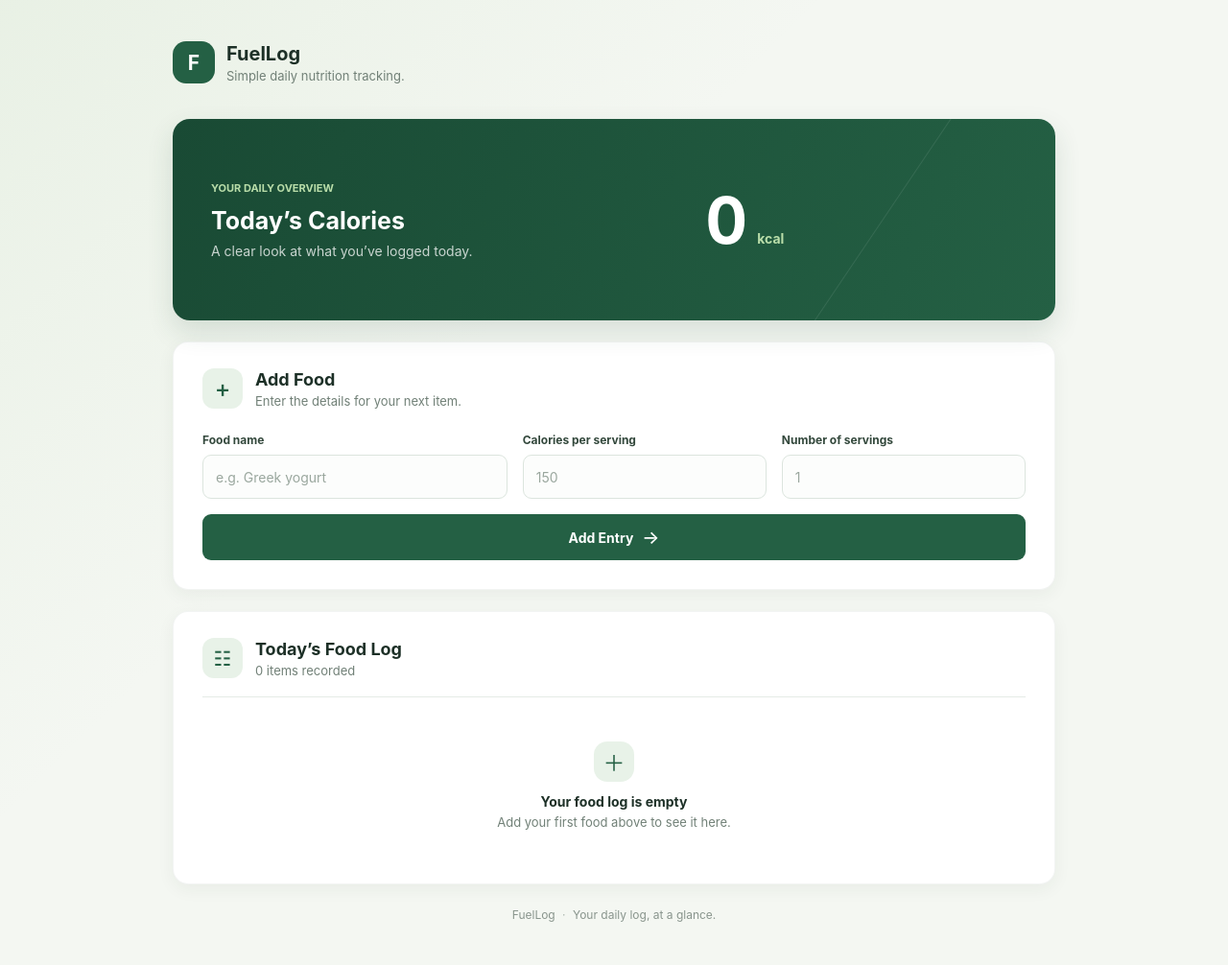
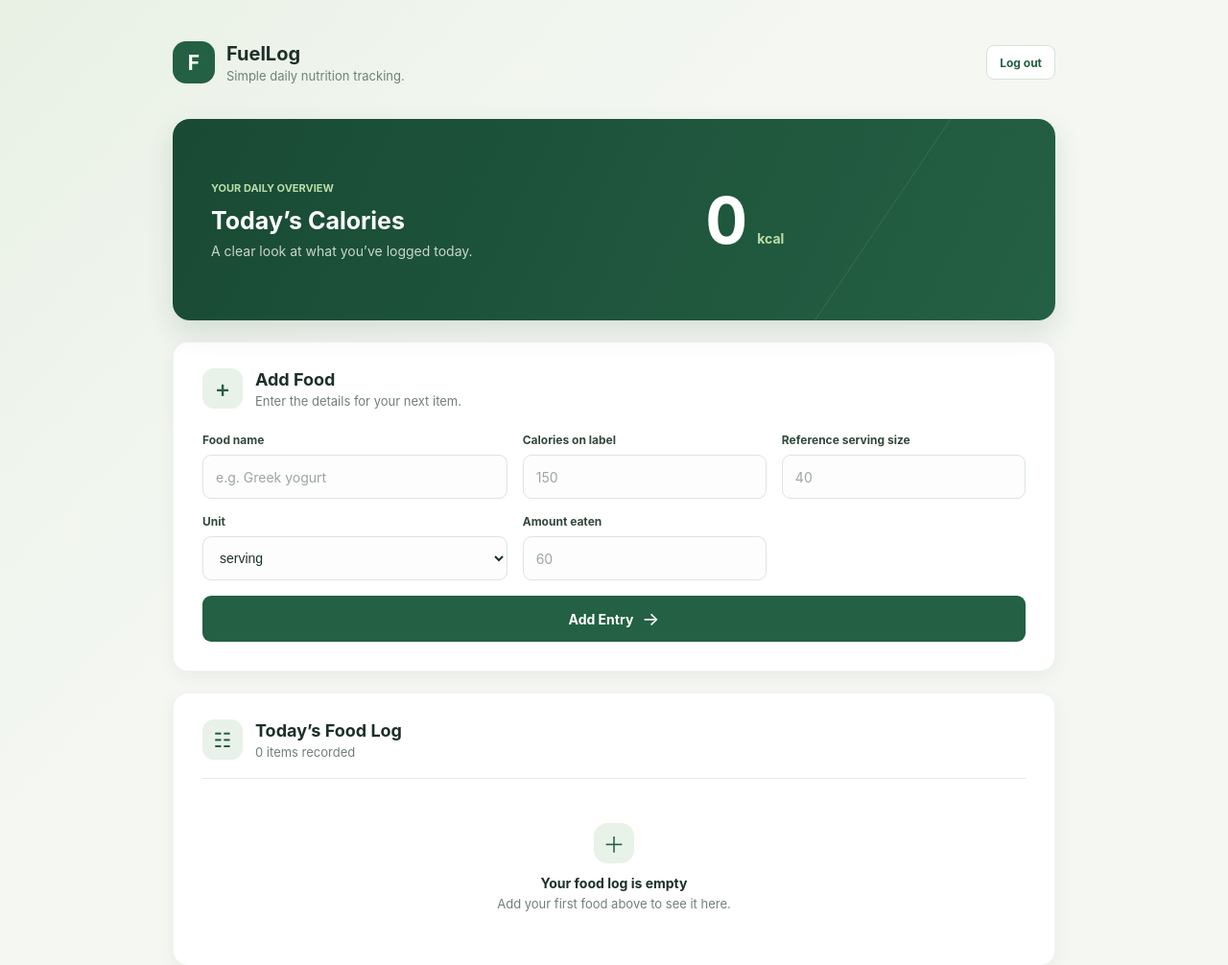
Before and after one commit to ygumelanie/calorie-tracker, a Flask app: template templates/index.html in a window 1280 px wide. Shown: the top 1006 px of the page at 96% size. Run offline with Flask 3, Linux system fonts and the light colour scheme; the template is opened without the code that fills it, so the values that code supplies are empty.

Commit message:
Add user accounts and measurement units

```diff
--- a/app.py
+++ b/app.py
@@ -1,107 +1,319 @@
 import math
 import os
 import sqlite3
-from datetime import date
+from contextlib import contextmanager
+from datetime import date, datetime
 
 from flask import Flask, redirect, render_template, request, url_for
+from flask_login import LoginManager, UserMixin, current_user, login_required, login_user, logout_user
+from werkzeug.security import check_password_hash, generate_password_hash
 
 app = Flask(__name__)
+app.config["SECRET_KEY"] = os.environ.get("SECRET_KEY") or "development-only-change-this-secret-key"
 app.config["DATABASE"] = os.path.join(app.root_path, "calorie_tracker.db")
+app.config["SESSION_COOKIE_HTTPONLY"] = True
+app.config["SESSION_COOKIE_SAMESITE"] = "Lax"
+
+login_manager = LoginManager()
+login_manager.login_view = "login"
+login_manager.init_app(app)
+
+ENTRY_COLUMNS = {
+    "id",
+    "user_id",
+    "food",
+    "label_calories",
+    "reference_size",
+    "unit",
+    "amount_eaten",
+    "total_calories",
+    "entry_date",
+}
+USER_COLUMNS = {"id", "username", "email", "password_hash"}
+ALLOWED_UNITS = {"serving", "g", "oz"}
+
+
+class User(UserMixin):
+    def __init__(self, user_id, username, email, password_hash):
+        self.id = str(user_id)
+        self.username = username
+        self.email = email
+        self.password_hash = password_hash
+
+
+@contextmanager
+def get_connection():
+    connection = sqlite3.connect(app.config["DATABASE"])
+    connection.row_factory = sqlite3.Row
+    connection.execute("PRAGMA foreign_keys = ON")
+    try:
+        yield connection
+        connection.commit()
+    except Exception:
+        connection.rollback()
+        raise
+    finally:
+        connection.close()
+
+
+def has_compatible_schema(database_path):
+    connection = sqlite3.connect(database_path)
+    try:
+        tables = {
+            row[0]
+            for row in connection.execute(
+                "SELECT name FROM sqlite_master WHERE type = ?",
+                ("table",),
+            )
+        }
+        if "food_entries" in tables:
+            columns = {
+                row[1] for row in connection.execute("PRAGMA table_info(food_entries)")
+            }
+            if not ENTRY_COLUMNS.issubset(columns):
+                return False
+        if "users" in tables:
+            columns = {row[1] for row in connection.execute("PRAGMA table_info(users)")}
+            if not USER_COLUMNS.issubset(columns):
+                return False
+        return True
+    except sqlite3.DatabaseError:
+        return False
+    finally:
+        connection.close()
+
+
+def backup_incompatible_database(database_path):
+    root, extension = os.path.splitext(database_path)
+    timestamp = datetime.now().strftime("%Y%m%d-%H%M%S-%f")
+    backup_path = f"{root}.backup-{timestamp}{extension or '.db'}"
+
+    source = sqlite3.connect(database_path)
+    backup = sqlite3.connect(backup_path)
+    try:
+        source.backup(backup)
+    finally:
+        backup.close()
+        source.close()
+
+    os.remove(database_path)
+    return backup_path
 
 
 def init_db():
-    with sqlite3.connect(app.config["DATABASE"]) as connection:
+    database_path = app.config["DATABASE"]
+    os.makedirs(os.path.dirname(os.path.abspath(database_path)), exist_ok=True)
+    if os.path.exists(database_path) and not has_compatible_schema(database_path):
+        backup_path = backup_incompatible_database(database_path)
+        print(f"Incompatible database preserved as {backup_path}")
+
+    with get_connection() as connection:
+        connection.execute(
+            """
+            CREATE TABLE IF NOT EXISTS users (
+                id INTEGER PRIMARY KEY AUTOINCREMENT,
+                username TEXT NOT NULL COLLATE NOCASE UNIQUE,
+                email TEXT NOT NULL COLLATE NOCASE UNIQUE,
+                password_hash TEXT NOT NULL
+            )
+            """
+        )
         connection.execute(
             """
             CREATE TABLE IF NOT EXISTS food_entries (
                 id INTEGER PRIMARY KEY AUTOINCREMENT,
+                user_id INTEGER NOT NULL,
                 food TEXT NOT NULL,
-                calories_per_serving REAL NOT NULL,
-                servings REAL NOT NULL,
+                label_calories REAL NOT NULL,
+                reference_size REAL NOT NULL,
+                unit TEXT NOT NULL CHECK (unit IN ('serving', 'g', 'oz')),
+                amount_eaten REAL NOT NULL,
                 total_calories REAL NOT NULL,
-                entry_date TEXT NOT NULL
+                entry_date TEXT NOT NULL,
+                FOREIGN KEY (user_id) REFERENCES users (id)
             )
             """
         )
 
 
-def get_today_entries():
+def get_user_by_id(user_id):
+    with get_connection() as connection:
+        row = connection.execute(
+            "SELECT id, username, email, password_hash FROM users WHERE id = ?",
+            (user_id,),
+        ).fetchone()
+    if row is None:
+        return None
+    return User(row["id"], row["username"], row["email"], row["password_hash"])
+
+
+@login_manager.user_loader
+def load_user(user_id):
+    try:
+        return get_user_by_id(int(user_id))
+    except (TypeError, ValueError):
+        return None
+
+
+def get_today_entries(user_id):
     today = date.today().isoformat()
-    with sqlite3.connect(app.config["DATABASE"]) as connection:
-        connection.row_factory = sqlite3.Row
+    with get_connection() as connection:
         entries = connection.execute(
-            "SELECT * FROM food_entries WHERE entry_date = ? ORDER BY id DESC",
-            (today,),
+            "SELECT * FROM food_entries WHERE user_id = ? AND entry_date = ? ORDER BY id DESC",
+            (user_id, today),
         ).fetchall()
         total = connection.execute(
-            "SELECT COALESCE(SUM(total_calories), 0) FROM food_entries WHERE entry_date = ?",
-            (today,),
+            "SELECT COALESCE(SUM(total_calories), 0) FROM food_entries WHERE user_id = ? AND entry_date = ?",
+            (user_id, today),
         ).fetchone()[0]
     return entries, total
 
 
+@app.route("/register", methods=["GET", "POST"])
+def register():
+    error = None
+    username_value = request.form.get("username", "").strip()
+    email_value = request.form.get("email", "").strip().lower()
+
+    if request.method == "POST":
+        password = request.form.get("password", "")
+        confirmation = request.form.get("confirm_password", "")
+        if not username_value or not email_value or not password or not confirmation:
+            error = "Please complete every field."
+        elif len(username_value) > 40:
+            error = "Choose a username with 40 characters or fewer."
+        elif "@" not in email_value or "." not in email_value.rsplit("@", 1)[-1]:
+            error = "Enter a valid email address."
+        elif len(password) < 8:
+            error = "Your password must be at least 8 characters long."
+        elif password != confirmation:
+            error = "Those passwords do not match. Please try again."
+        else:
+            try:
+                with get_connection() as connection:
+                    cursor = connection.execute(
+                        "INSERT INTO users (username, email, password_hash) VALUES (?, ?, ?)",
+                        (username_value, email_value, generate_password_hash(password)),
+                    )
+                    user_id = cursor.lastrowid
+            except sqlite3.IntegrityError:
+                error = "That username or email is already registered."
+            else:
+                login_user(get_user_by_id(user_id))
+                return redirect(url_for("home"))
+
+    return render_template(
+        "register.html",
+        error=error,
+        username_value=username_value,
+        email_value=email_value,
+    )
+
+
+@app.route("/login", methods=["GET", "POST"])
+def login():
+    error = None
+    identity_value = request.form.get("identity", "").strip()
+
+    if request.method == "POST":
+        password = request.form.get("password", "")
+        with get_connection() as connection:
+            row = connection.execute(
+                """
+                SELECT id, username, email, password_hash FROM users
+                WHERE username = ? COLLATE NOCASE OR email = ? COLLATE NOCASE
+                """,
+                (identity_value, identity_value),
+            ).fetchone()
+        if row is not None and check_password_hash(row["password_hash"], password):
+            login_user(User(row["id"], row["username"], row["email"], row["password_hash"]))
+            return redirect(url_for("home"))
+        error = "That username/email and password combination wasn't recognized."
+
+    return render_template("login.html", error=error, identity_value=identity_value)
+
+
+@app.route("/logout", methods=["POST"])
+@login_required
+def logout():
+    logout_user()
+    return redirect(url_for("login"))
+
+
 @app.route("/", methods=["GET", "POST"])
+@login_required
 def home():
     error = None
     food_value = request.form.get("food", "").strip()
-    calories_value = request.form.get("calories", "").strip()
-    servings_value = request.form.get("servings", "").strip()
+    label_calories_value = request.form.get("label_calories", "").strip()
+    reference_size_value = request.form.get("reference_size", "").strip()
+    unit_value = request.form.get("unit", "serving").strip()
+    amount_eaten_value = request.form.get("amount_eaten", "").strip()
 
     if request.method == "POST":
-        if not food_value or not calories_value or not servings_value:
-            error = "Please fill in the food name, calories, and servings."
+        if not food_value or not label_calories_value or not reference_size_value or not amount_eaten_value:
+            error = "Please complete the food and serving details."
+        elif unit_value not in ALLOWED_UNITS:
+            error = "Choose serving, grams (g), or ounces (oz) as the unit."
         else:
             try:
-                calories = float(calories_value)
-                servings = float(servings_value)
+                label_calories = float(label_calories_value)
+                reference_size = float(reference_size_value)
+                amount_eaten = float(amount_eaten_value)
             except ValueError:
-                error = "Calories and servings must be numbers. Please check them and try again."
+                error = "Calories, serving size, and amount eaten must be numbers."
             else:
-                if not math.isfinite(calories) or not math.isfinite(servings):
-                    error = "Please enter a valid number for calories and servings."
-                elif calories <= 0 or servings <= 0:
-                    error = "Calories and servings must be greater than zero."
+                values = (label_calories, reference_size, amount_eaten)
+                if not all(math.isfinite(value) and value > 0 for value in values):
+                    error = "All numeric values must be finite and greater than zero."
                 else:
-                    total_calories = calories * servings
+                    total_calories = label_calories * amount_eaten / reference_size
                     if not math.isfinite(total_calories):
                         error = "Those values are too large. Please enter smaller numbers."
                     else:
-                        with sqlite3.connect(app.config["DATABASE"]) as connection:
+                        with get_connection() as connection:
                             connection.execute(
                                 """
                                 INSERT INTO food_entries
-                                    (food, calories_per_serving, servings, total_calories, entry_date)
-                                VALUES (?, ?, ?, ?, ?)
+                                    (user_id, food, label_calories, reference_size, unit,
+                                     amount_eaten, total_calories, entry_date)
+                                VALUES (?, ?, ?, ?, ?, ?, ?, ?)
                                 """,
                                 (
+                                    current_user.id,
                                     food_value,
-                                    calories,
-                                    servings,
+                                    label_calories,
+                                    reference_size,
+                                    unit_value,
+                                    amount_eaten,
                                     total_calories,
                                     date.today().isoformat(),
                                 ),
                             )
                         return redirect(url_for("home"))
 
-    entries, daily_total = get_today_entries()
+    entries, daily_total = get_today_entries(current_user.id)
     return render_template(
         "index.html",
         entries=entries,
         daily_total=daily_total,
         error=error,
         food_value=food_value,
-        calories_value=calories_value,
-        servings_value=servings_value,
+        label_calories_value=label_calories_value,
+        reference_size_value=reference_size_value,
+        unit_value=unit_value,
+        amount_eaten_value=amount_eaten_value,
         today=date.today(),
     )
 
 
 @app.route("/delete/<int:entry_id>", methods=["POST"])
+@login_required
 def delete_entry(entry_id):
-    with sqlite3.connect(app.config["DATABASE"]) as connection:
+    with get_connection() as connection:
         connection.execute(
-            "DELETE FROM food_entries WHERE id = ? AND entry_date = ?",
-            (entry_id, date.today().isoformat()),
+            "DELETE FROM food_entries WHERE id = ? AND user_id = ? AND entry_date = ?",
+            (entry_id, current_user.id, date.today().isoformat()),
         )
     return redirect(url_for("home"))
 
--- a/requirements.txt
+++ b/requirements.txt
@@ -1,2 +1,3 @@
 Flask
 gunicorn
+Flask-Login>=0.6,<1.0
--- a/static/style.css
+++ b/static/style.css
@@ -97,6 +97,33 @@ input:focus-visible {
     font-size: 13px;
     font-weight: 550;
     text-align: right;
+}
+
+.header-tools {
+    display: flex;
+    align-items: center;
+    gap: 15px;
+}
+
+.header-tools form {
+    margin: 0;
+}
+
+.logout-button {
+    min-height: 36px;
+    padding: 0 13px;
+    border: 1px solid #d6e3d8;
+    border-radius: 8px;
+    background: #ffffff;
+    color: var(--green);
+    cursor: pointer;
+    font-size: 12px;
+    font-weight: 650;
+}
+
+.logout-button:hover {
+    border-color: #b8d1bd;
+    background: var(--green-soft);
 }
 
 .summary-card {
@@ -245,6 +272,23 @@ input:focus-visible {
     color: var(--ink);
     font-size: 14px;
     transition: border-color 140ms ease, box-shadow 140ms ease;
+}
+
+.field select {
+    width: 100%;
+    height: 46px;
+    padding: 0 13px;
+    border: 1px solid #dce5de;
+    border-radius: 9px;
+    background: #fcfdfc;
+    color: var(--ink);
+    font-size: 14px;
+}
+
+.field select:focus-visible {
+    border-color: var(--green);
+    outline: 3px solid rgba(36, 96, 68, 0.2);
+    outline-offset: 1px;
 }
 
 .field input::placeholder {
--- a/templates/index.html
+++ b/templates/index.html
@@ -17,7 +17,12 @@
                     <span>Simple daily nutrition tracking.</span>
                 </span>
             </a>
-            <span class="header-date">{{ today.strftime('%A, %B %-d') }}</span>
+            <div class="header-tools">
+                <span class="header-date">{{ today.strftime('%A, %B %-d') }}</span>
+                <form method="post" action="{{ url_for('logout') }}">
+                    <button class="logout-button" type="submit">Log out</button>
+                </form>
+            </div>
         </header>
 
         <section class="summary-card" aria-labelledby="summary-title" aria-live="polite">
@@ -49,12 +54,24 @@
                     <input id="food" name="food" type="text" maxlength="100" placeholder="e.g. Greek yogurt" value="{{ food_value }}" required>
                 </div>
                 <div class="field">
-                    <label for="calories">Calories per serving</label>
-                    <input id="calories" name="calories" type="number" min="0.01" step="any" inputmode="decimal" placeholder="150" value="{{ calories_value }}" required>
+                    <label for="label_calories">Calories on label</label>
+                    <input id="label_calories" name="label_calories" type="number" min="0.01" step="any" inputmode="decimal" placeholder="150" value="{{ label_calories_value }}" required>
                 </div>
                 <div class="field">
-                    <label for="servings">Number of servings</label>
-                    <input id="servings" name="servings" type="number" min="0.01" step="any" inputmode="decimal" placeholder="1" value="{{ servings_value }}" required>
+                    <label for="reference_size">Reference serving size</label>
+                    <input id="reference_size" name="reference_size" type="number" min="0.01" step="any" inputmode="decimal" placeholder="40" value="{{ reference_size_value }}" required>
+                </div>
+                <div class="field">
+                    <label for="unit">Unit</label>
+                    <select id="unit" name="unit" required>
+                        <option value="serving" {% if unit_value == 'serving' %}selected{% endif %}>serving</option>
+                        <option value="g" {% if unit_value == 'g' %}selected{% endif %}>g</option>
+                        <option value="oz" {% if unit_value == 'oz' %}selected{% endif %}>oz</option>
+                    </select>
+                </div>
+                <div class="field">
+                    <label for="amount_eaten">Amount eaten</label>
+                    <input id="amount_eaten" name="amount_eaten" type="number" min="0.01" step="any" inputmode="decimal" placeholder="60" value="{{ amount_eaten_value }}" required>
                 </div>
                 <button class="add-button" type="submit">Add Entry <span aria-hidden="true">→</span></button>
             </form>
@@ -80,7 +97,7 @@
                                 <span class="food-marker" aria-hidden="true"></span>
                                 <div class="food-copy">
                                     <h3>{{ entry.food }}</h3>
-                                    <p>{{ entry.servings|round(2) }} {{ 'serving' if entry.servings == 1 else 'servings' }} <span aria-hidden="true">·</span> {{ entry.calories_per_serving|round|int }} kcal per serving</p>
+                                    <p>{{ entry.amount_eaten|round(2) }} {{ entry.unit }}{{ 's' if entry.unit == 'serving' and entry.amount_eaten != 1 else '' }} eaten <span aria-hidden="true">·</span> {{ entry.label_calories|round(2) }} kcal per {{ entry.reference_size|round(2) }} {{ entry.unit }}</p>
                                 </div>
                             </div>
                             <div class="entry-end">
```
Also changed, not shown: other parts of static/style.css (+61 -0 lines), templates/login.html (added, +51 -0 lines), templates/register.html (added, +59 -0 lines), tests/test_app.py (added, +194 -0 lines), README.md (added), 1 other file.
